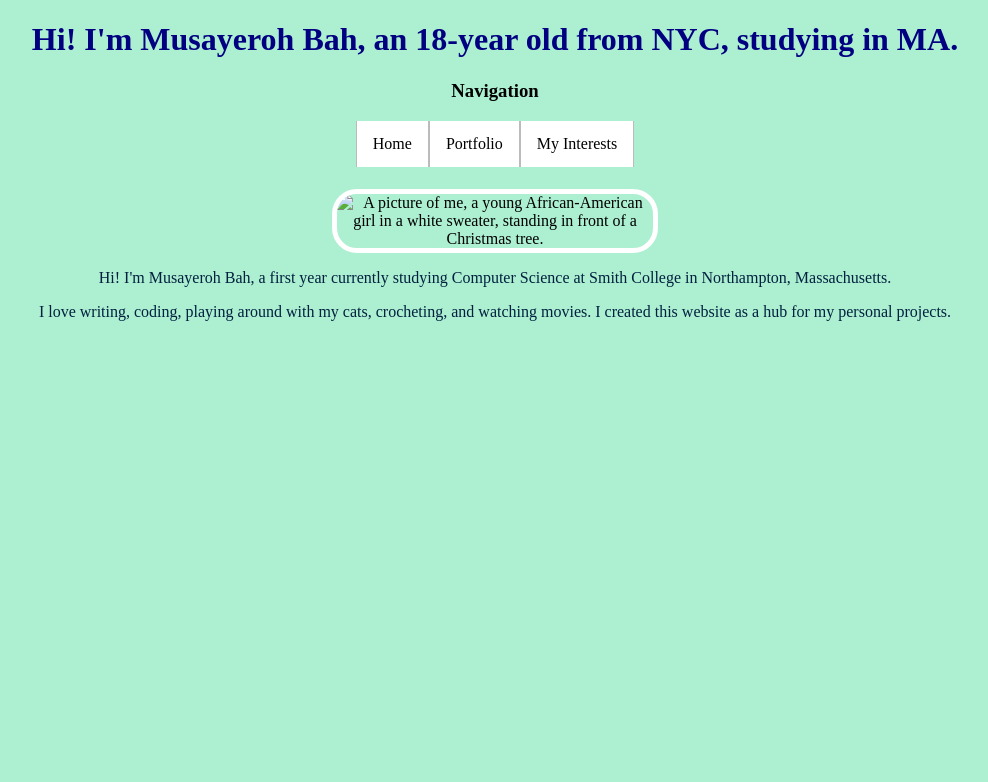
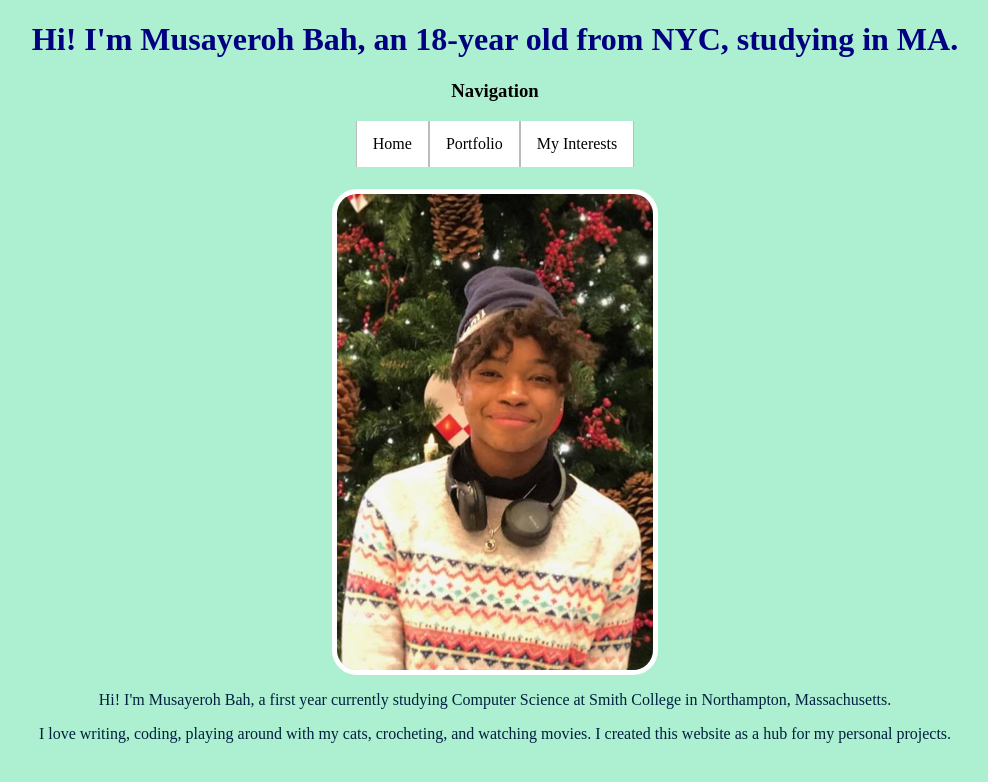
Before and after one commit to musayerohb/musayerohb.github.io, a plain HTML site: page index.html in a window 1280 px wide. Shown: the whole page, without its empty margins (145-1133 px from the left). Drawn offline with Linux system fonts and the light colour scheme.

Commit message:
Update index.html
Making sure my picture shows up on the home page.

```diff
--- a/index.html
+++ b/index.html
@@ -25,7 +25,7 @@
     </div>
     <br>
 
-    <img id="christmas" src="assets/me.PNG" alt="A picture of me, a young African-American girl in a white sweater, standing in front of a Christmas tree." width="300px">
+    <img id="christmas" src="me.PNG" alt="A picture of me, a young African-American girl in a white sweater, standing in front of a Christmas tree." width="300px">
     <p> Hi! I'm Musayeroh Bah, a first year currently studying Computer Science at Smith College in Northampton, Massachusetts. </p>
     <p> I love writing, coding, playing around with my cats, crocheting, and watching movies. I created this website as a hub for my personal projects. </p>
   </body>
```
